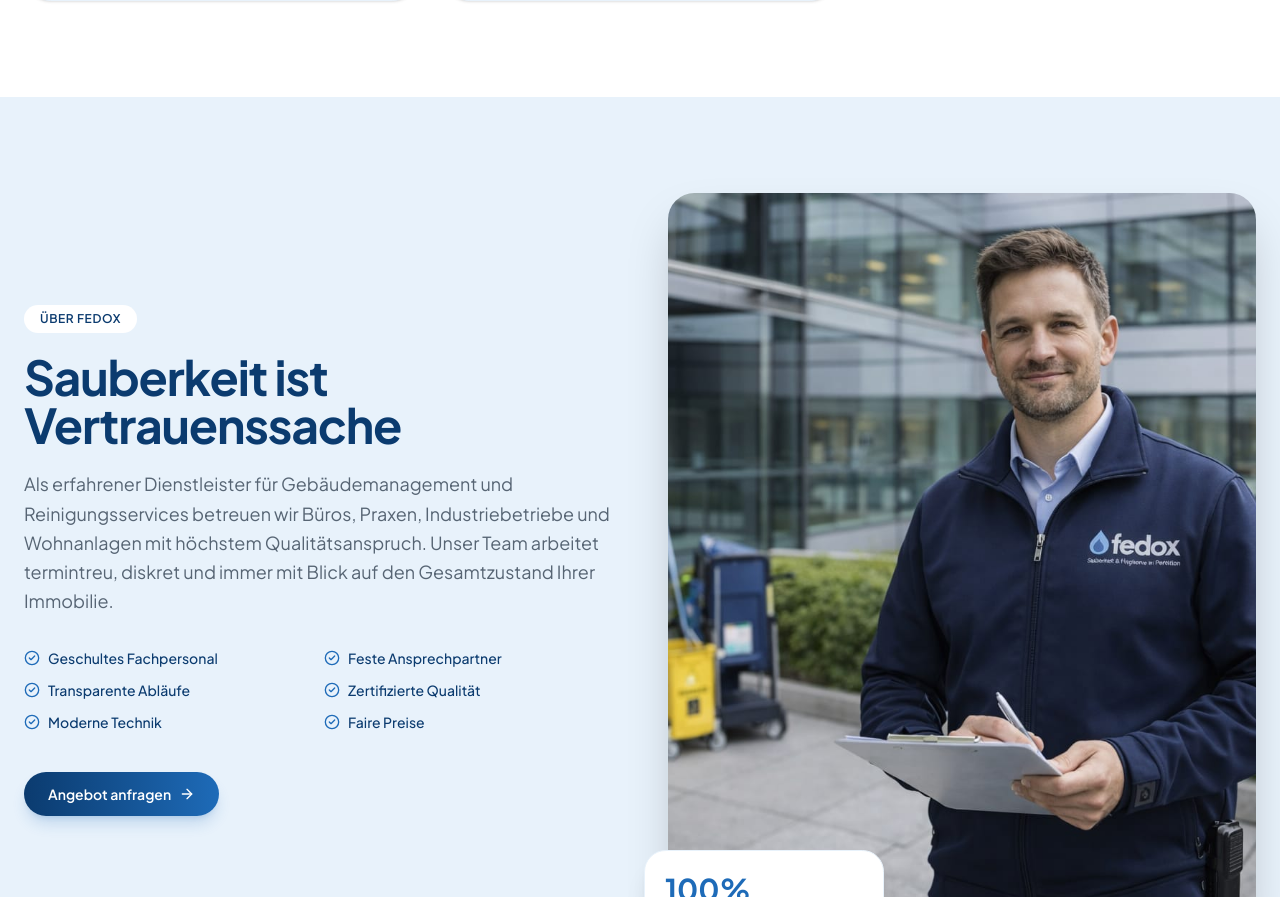
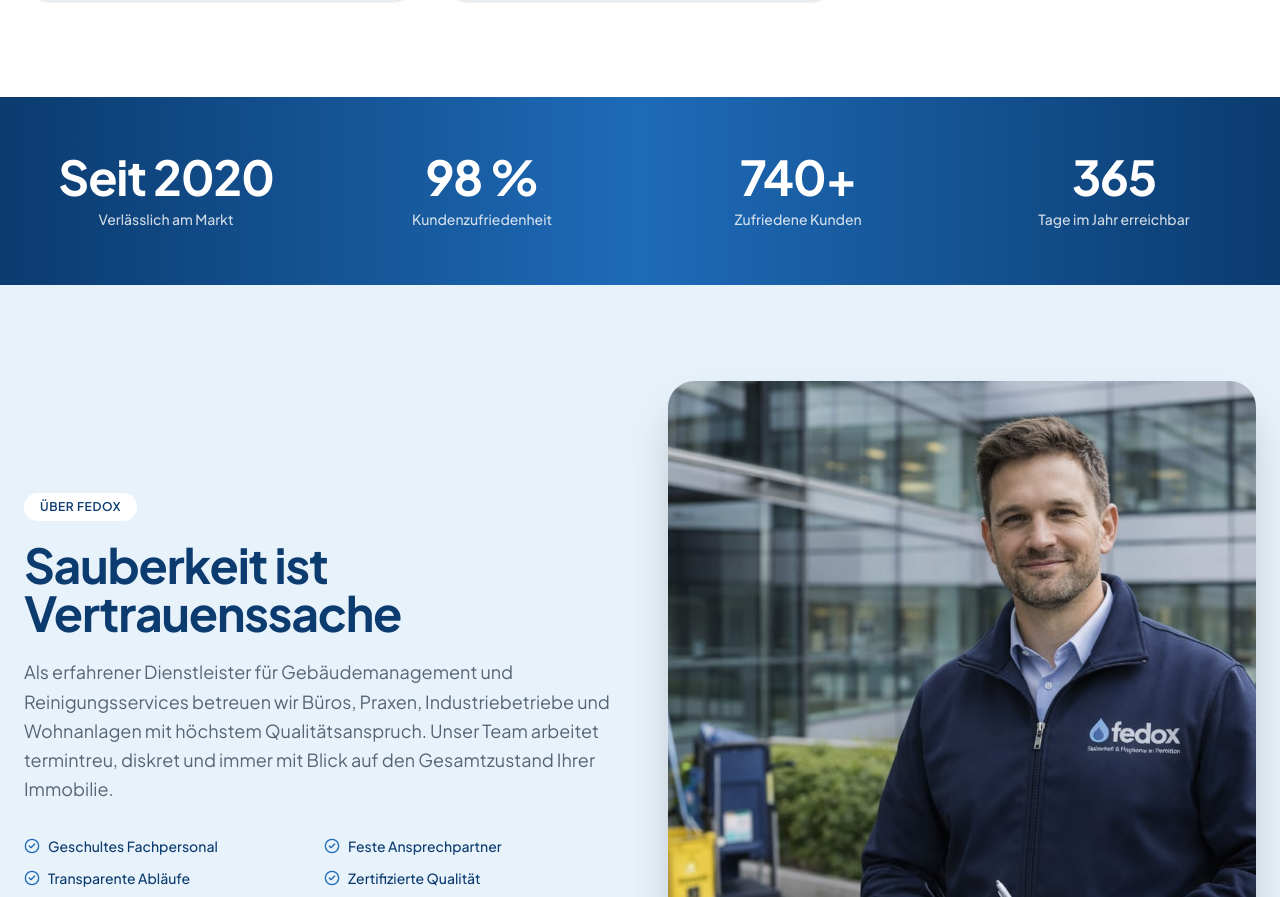
Before and after one commit to rezakandirk-ops/fedox, a Next.js app: page / in a window 1280 px wide. Shown: the part 2653-3550 px from the top of the page. Built offline with nearby package versions, Linux system fonts and the light colour scheme.

Commit message:
feat: stats-bar mit 4 kennzahlen seit 2020

```diff
--- a/app/page.tsx
+++ b/app/page.tsx
@@ -3,6 +3,7 @@ import Image from "next/image"
 import { ArrowRight, Phone, CheckCircle2, Sparkles, ShieldCheck, Clock } from "lucide-react"
 import { ShaderBackground } from "@/components/ui/hero-shader"
 import { WaveDivider } from "@/components/wave-divider"
+import { StatsBar } from "@/components/stats-bar"
 import { services } from "@/lib/services"
 import { contact } from "@/lib/contact"
 
@@ -141,6 +142,8 @@ export default function HomePage() {
         </div>
       </section>
 
+      <StatsBar />
+
       {/* ÜBER UNS */}
       <section id="ueber-uns" className="relative overflow-hidden bg-[color:var(--brand-soft)] py-24">
         <div className="mx-auto grid max-w-7xl items-center gap-14 px-6 md:grid-cols-2">
--- /dev/null
+++ b/components/stats-bar.tsx
@@ -0,0 +1,29 @@
+// components/stats-bar.tsx
+const stats = [
+  { value: "Seit 2020", label: "Verlässlich am Markt" },
+  { value: "98 %", label: "Kundenzufriedenheit" },
+  { value: "740+", label: "Zufriedene Kunden" },
+  { value: "365", label: "Tage im Jahr erreichbar" },
+]
+
+export function StatsBar() {
+  return (
+    <section className="relative bg-gradient-to-r from-[color:var(--brand-deep)] via-[color:var(--brand)] to-[color:var(--brand-deep)] py-14">
+      <div className="mx-auto grid max-w-7xl gap-8 px-6 sm:grid-cols-2 lg:grid-cols-4">
+        {stats.map((s) => (
+          <div
+            key={s.label}
+            className="flex flex-col items-center text-center text-white"
+          >
+            <span className="text-4xl font-bold tracking-tight sm:text-5xl">
+              {s.value}
+            </span>
+            <span className="mt-2 text-sm font-medium text-white/80">
+              {s.label}
+            </span>
+          </div>
+        ))}
+      </div>
+    </section>
+  )
+}
```
